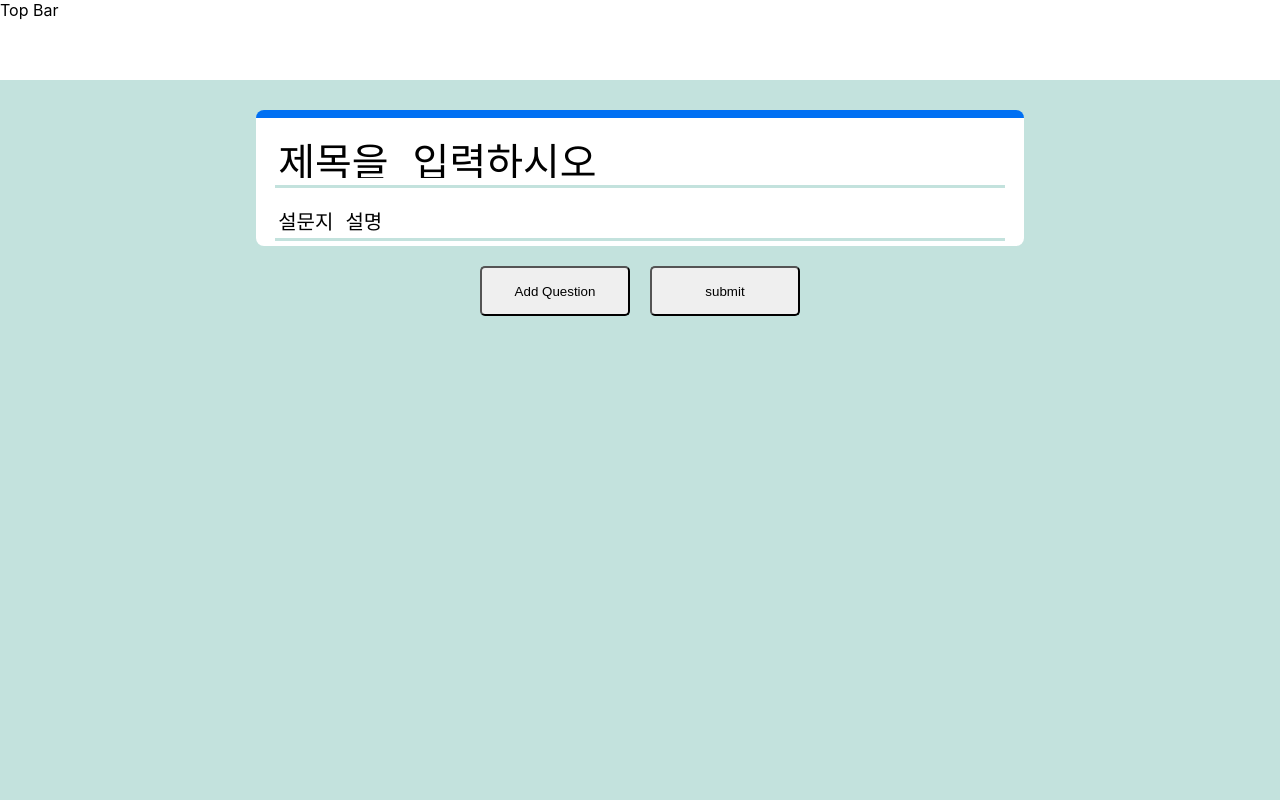
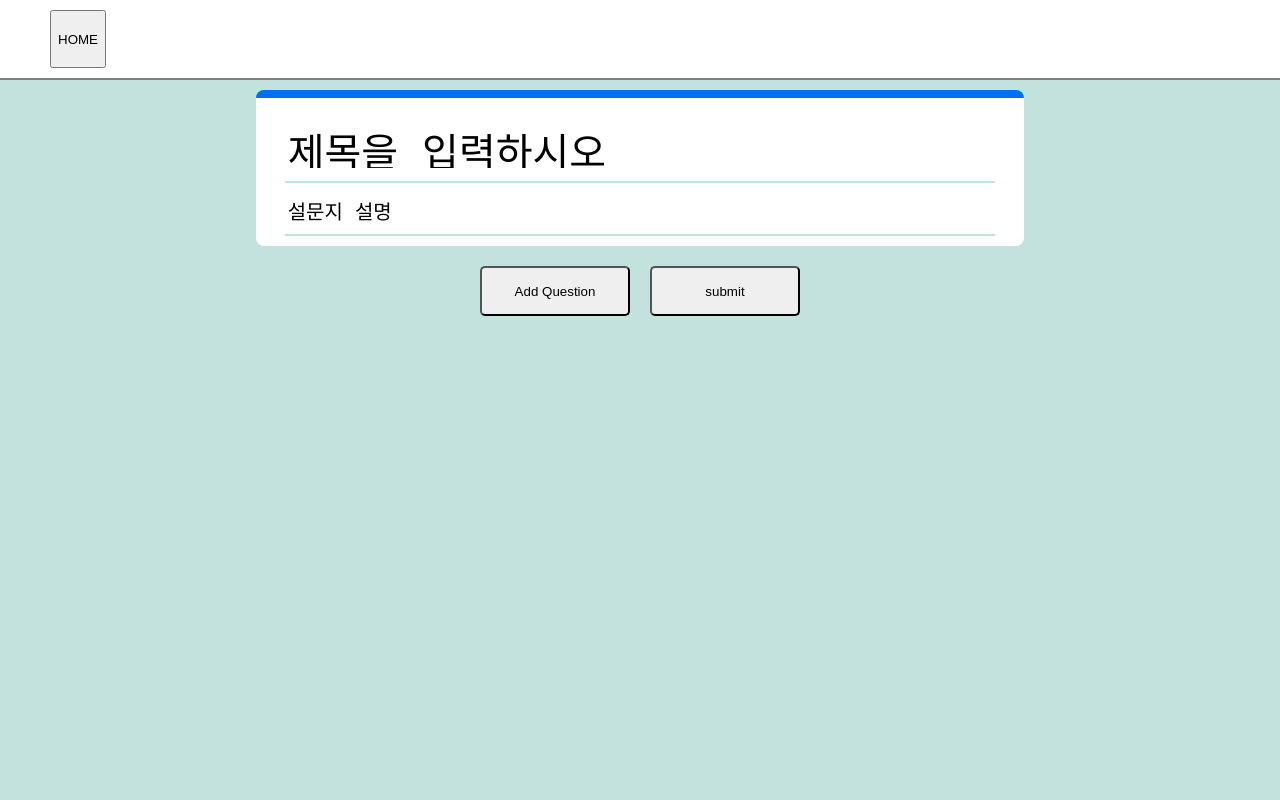
Before and after one commit to Junhee21/Next_js, a Next.js app: page /form/create in a window 1280 px wide. Shown: the top 800 px of the page. Built offline with nearby package versions, Linux system fonts and the light colour scheme.

Commit message:
Fix ' Warning: Use the `defaultValue` or `value` props instead of setting children on <textarea>' by using value property

```diff
--- a/package.json
+++ b/package.json
@@ -8,6 +8,7 @@
     "lint": "next lint"
   },
   "dependencies": {
+    "axios": "^0.24.0",
     "next": "12.0.7",
     "react": "17.0.2",
     "react-dom": "17.0.2",
--- a/pages/form/create.js
+++ b/pages/form/create.js
@@ -7,6 +7,7 @@ export default function createPage() {
       minHeight: '100vw',
       height: '100%',
       backgroundColor: '#C3E2DD',
+      position: 'relative',
     }}>
       <TopBar />
       <Create />
--- a/pages/form/home.js
+++ b/pages/form/home.js
@@ -9,7 +9,9 @@ export default function createPage() {
             backgroundColor: '#C3E2DD',
         }}>
             <TopBar />
-            <div className={styles.card}>
+            <div className={styles.card}
+                style={{marginTop:'80px',}}
+            >
                 <a
                     href="http://localhost:3000/form/create"
                 >
--- a/src/components/form/create.js
+++ b/src/components/form/create.js
@@ -120,12 +120,12 @@ export default function Create() {
         <div className={styles.flexColumn}>
             <div className={classnames(styles.item, styles.borderTopBlue)}>
                 <Textarea
-                    text={form.title}
+                    value={form.title}
                     event={e => updateHead("title", e.target.value)}
                     fontSize={40}
                 />
                 <Textarea
-                    text={form.info}
+                    value={form.info}
                     event={e => updateHead("info", e.target.value)}
                     fontSize={20}
                 />
@@ -167,10 +167,9 @@ const Question = ({ question, deleteQuestion, updateQuestion,
             <div style={{ display: 'flex', height: 'auto', }}>
                 <div style={{ flex: '7', }}>
                     <Textarea
-                        text={question.title}
+                        value={question.title}
                         event={e => updateQuestion(question.uuid, "title", e.target.value)}
                         fontSize={30}
-                        value={question.title}
                     />
                 </div>
                 <select
@@ -206,10 +205,9 @@ const Question = ({ question, deleteQuestion, updateQuestion,
                     {question.options.map((option, index) => {
                         return <div key={index} style={{ display: 'flex', width: '70%', marginLeft: '40px', alignItems: 'center' }}>
                             <Textarea
-                                text={option.option}
+                                value={option.option}
                                 event={e => updateOption(question.uuid, option.uuid, e.target.value)}
                                 fontSize={20}
-                                value={option.option}
                             />
                             <br />
                             <button
@@ -237,11 +235,10 @@ const Question = ({ question, deleteQuestion, updateQuestion,
             {(question.questionType === 'text') &&
                 <div style={{ width: '70%', marginLeft: '40px', }}>
                     <Textarea
-                        text='텍스트를 입력하시오'
+                        value='텍스트를 입력하시오'
                         event={e => updateOption(question.uuid, question.options[0].uuid, e.target.value)}
                         fontSize={20}
                         row={5}
-                        value={question.options[0].option}
                     />
                 </div>
             }
--- a/src/components/form/textarea.js
+++ b/src/components/form/textarea.js
@@ -1,25 +1,26 @@
 import styles from '../../../styles/Home.module.css';
 import { useState, useEffect } from 'react';
+import classNames from 'classnames';
 
-export default function Textarea ({text, event, fontSize, row=1, value}) {
+export default function Textarea({value, event, fontSize, row = 1 }) {
     const [active, setActive] = useState(false);
     return (
-        <div style={{
-            position:'relative',
-            width: '95%',
-            margin: 'auto',
-        }}>
+        <div
+            style={{
+                position: 'relative',
+                width: '95%',
+                margin: 'auto',
+            }}
+        >
             <textarea
-                className={styles.textarea}
+                className={classNames(styles.textarea, active?styles.active:'')}
+                value={value}
                 onChange={event}
-                style={{fontSize: fontSize}}
-                rows={row}
-                value={value}
-                // onFocus={e => setActive(true)} onBlur={e => setActive(false)}
-            >
-                {text}
-            </textarea>
-            <div className={styles.textareaBottomBorder}></div>
+                onFocus={e => setActive(true)} onBlur={e => setActive(false)}
+                style={{ fontSize: fontSize }}
+                rows={row} />
+            <div className={styles.textareaBottomBorderDefault}></div>
+            <div className={classNames(styles.textareaBottomBorder, active?styles.active:'')}></div>
         </div>
     )
 }
--- a/src/components/form/topBar.js
+++ b/src/components/form/topBar.js
@@ -1,11 +1,27 @@
+import classNames from 'classnames'
+import styles from '../../../styles/Home.module.css'
+import { useRouter } from 'next/router'
+
 export default function TopBar () {
+    const router = useRouter();
     return (
         <div style={{
             display: 'flex',
+            position: 'fixed',
+            width: '100%',
             height: '80px',
+            top: '0px',
             backgroundColor: 'white',
+            zIndex: '1',
+            borderBottom: '2px solid gray',
         }}>
-            Top Bar
+            <button
+                className={classNames(styles.cPointer, styles.m10)}
+                style={{marginLeft:'50px',}}
+                onClick={e => {router.push('/form/home')}}
+            >
+                HOME
+            </button>
         </div>
     )
 }
--- a/styles/Home.module.css
+++ b/styles/Home.module.css
@@ -5,8 +5,7 @@
   flex-direction: column;
   align-items:center;
   justify-content: flex-start;
-  margin-top: 20px;
-  position:relative;
+  margin-top: 80px;
 }
 
 .item {
@@ -17,6 +16,7 @@
   background-color: white;
   border-radius: 8px;
   margin: 10px;
+  padding: 10px
 }
 
 .borderTopBlue {
@@ -32,14 +32,53 @@
   margin-bottom: 10px;
 }
 
-.textareaBottomBorder{
+.textarea.active{
+  font-weight: 500;
+  border-color: white;
+  resize:none;
+  width:100%;
+  margin-top: 10px;
+  margin-bottom: 10px;
+  outline: none;
+  padding: 16px;
+  background-color:rgba(0,0,0,0.1);
+}
+
+.textareaBottomBorderDefault{
   position:absolute;
-  bottom:5px;
+  bottom:0px;
   left:0px;
-  height:3px;
+  height:2px;
   background-color: #C3E2DD;
   width:100%;
   transition:0.2s all linear;
+}
+
+.textareaBottomBorder{
+  position:absolute;
+  bottom:0px;
+  left:0px;
+  height:2px;
+  background-color: #C3E2DD;
+  transform: translateX(-50%);
+  left:50%;
+  transition:0.2s all linear;
+}
+
+.textareaBottomBorder.active{
+  position:absolute;
+  bottom:0px;
+  height:2px;
+  background-color: #0070f3;
+  animation-duration: .3s;
+  animation-timing-function: ease;
+  animation-fill-mode: forwards;
+  animation-name: underline;
+}
+
+@keyframes underline {
+  0% {width:0}
+  100% {width:100%}
 }
 
 .w80{
@@ -68,7 +107,10 @@
 }
 
 .m10{
-  margin: 10px;
+  margin-top: 10px;
+  margin-bottom: 10px;
+  margin-left: 10px;
+  margin-right: 10px;
 }
 
 
```
Also changed, not shown: 1 other file (tests, documents, lock files or other folders).
